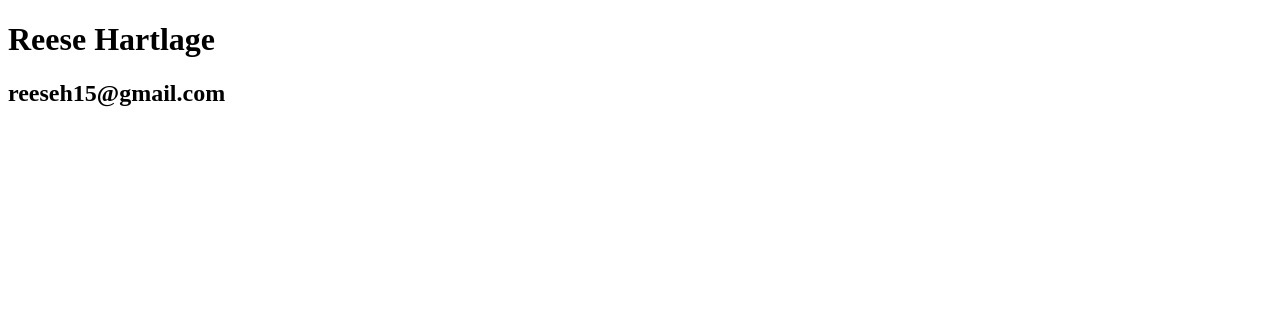
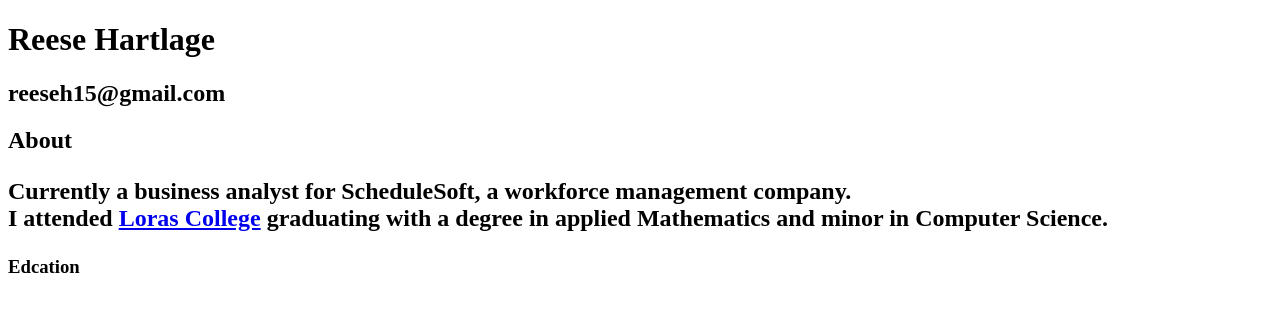
Before and after one commit to reeseh15/resumeWebpage, a plain HTML site: page index.html in a window 1280 px wide. Drawn offline with Linux system fonts and the light colour scheme.

Commit message:
Add link and some information

```diff
--- a/index.html
+++ b/index.html
@@ -6,5 +6,12 @@
 <body>
 		<h1>Reese Hartlage</h1>
 		<h2>reeseh15@gmail.com</h2>
+		<section>
+			<h2>About
+			<p>Currently a business analyst for ScheduleSoft, a workforce management company. <br>
+			I attended <a href = "http://www.loras.edu/">Loras College</a> graduating with a degree in applied Mathematics and minor in Computer Science. </p>
+			</h2>
+		</section>
+		<h3>Edcation</h3>
 </body>
 </html>
```
